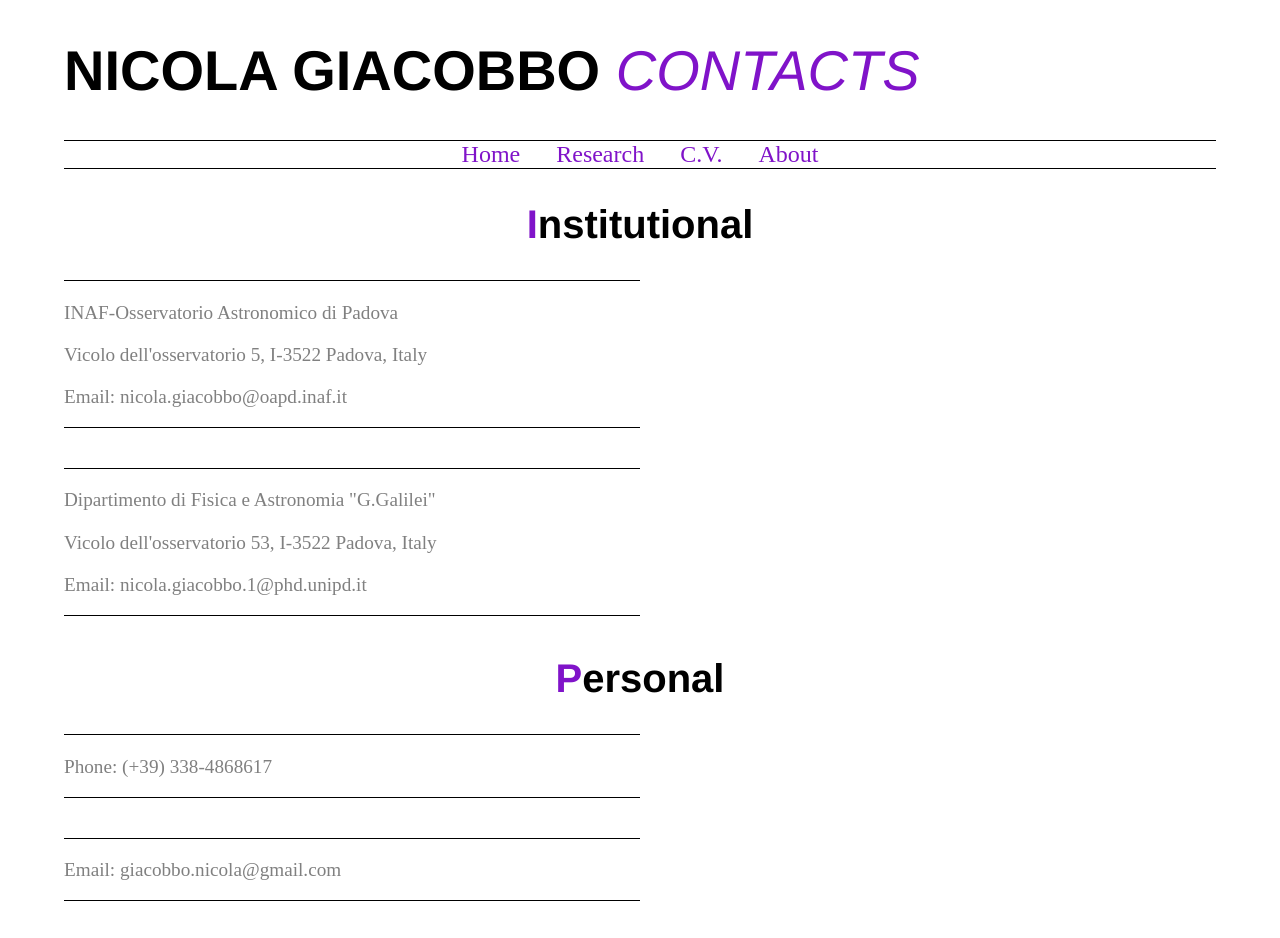
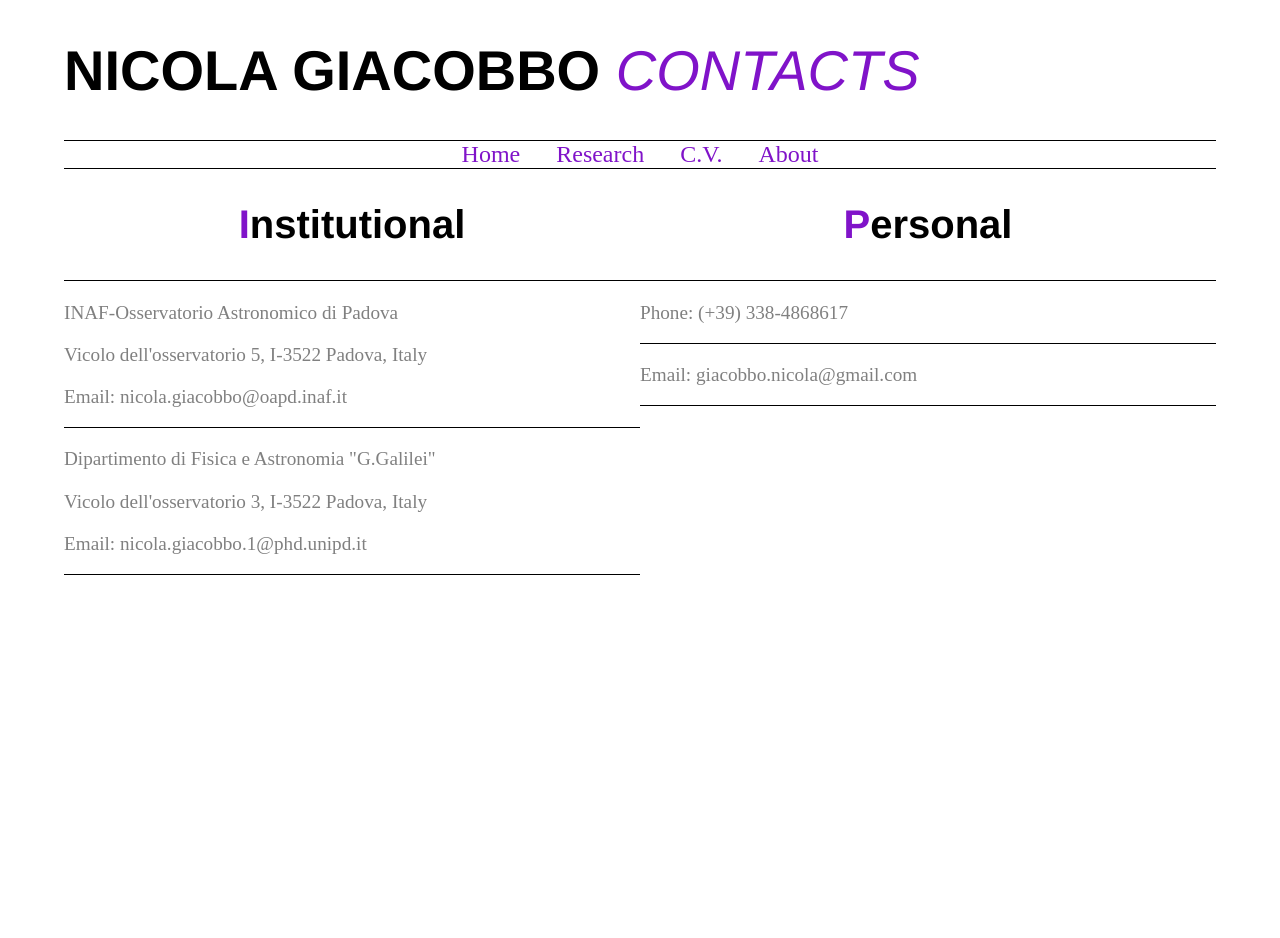
Before and after one commit to GiacobboNicola/giacobbonicola.github.io, a Jekyll site: the page built from item5.html, in a window 1280 px wide. Built offline with Jekyll 4.4.1, drawn with Linux system fonts in a browser that asks for light colours.

Commit message:
fixed contacts

```diff
--- a/_layouts/contacts.html
+++ b/_layouts/contacts.html
@@ -44,7 +44,7 @@
     clear: both;
   }
   .column {
-    float: center;
+    float: left;
     width: 50%;
     margin-bottom:40px;
   }
@@ -79,30 +79,24 @@
         </div>
         <footer>
         <div>
-            <h2 style="text-align:center"><span class='y'>I</span>nstitutional</h2>
             <div class="column">
+                <h2 style="text-align:center"><span class='y'>I</span>nstitutional</h2>
                 <footer>
                 <p>INAF-Osservatorio Astronomico di Padova</p>
                 <p>Vicolo dell'osservatorio 5, I-3522 Padova, Italy</p>
                 <p>Email: nicola.giacobbo@oapd.inaf.it</p>
                 <footer>
-            </div>
-            <div class="column">
-                    <footer>
                 <p>Dipartimento di Fisica e Astronomia "G.Galilei"</p>
-                <p>Vicolo dell'osservatorio 53, I-3522 Padova, Italy</p>
+                <p>Vicolo dell'osservatorio 3, I-3522 Padova, Italy</p>
                 <p>Email: nicola.giacobbo.1@phd.unipd.it</p>
                 <footer>
             </div>
         </div>
         <div>
-            <h2 style="text-align:center"><span class='y'>P</span>ersonal</h2>
             <div class="column">
+                <h2 style="text-align:center"><span class='y'>P</span>ersonal</h2>
                 <footer>
                 <p>Phone: (+39) 338-4868617</p>
-                <footer>
-            </div>
-            <div class="column">
                 <footer>
                 <p>Email: giacobbo.nicola@gmail.com</p>
                 <footer>
```
